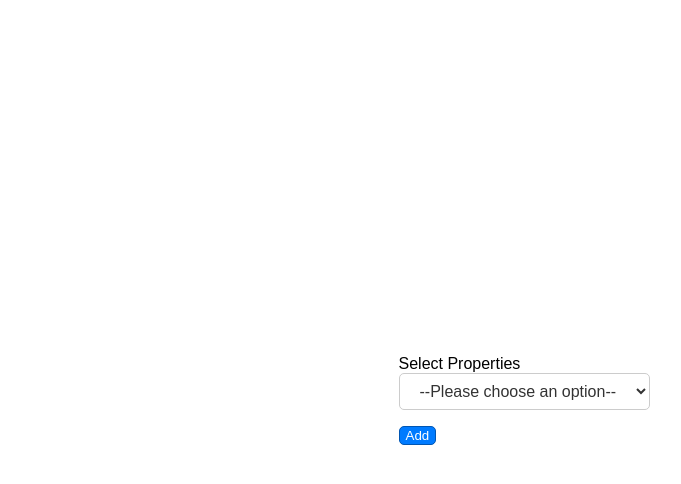
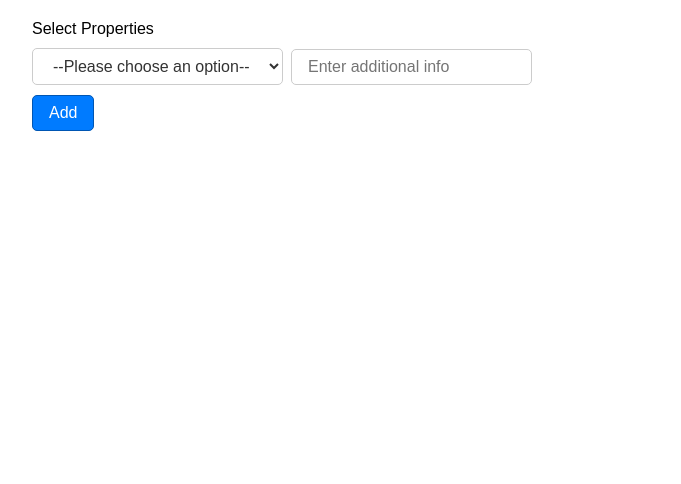
Before and after one commit to WikiEducationFoundation/impact-search, a React (Vite) app: page / in a window 1280 px wide. Shown: the top 484 px of the page, without its empty margins (112-793 px from the left). Built offline with nearby package versions, Linux system fonts and the light colour scheme.

Commit message:
Refactored code, integrated scss, added text input field

```diff
--- a/package.json
+++ b/package.json
@@ -22,6 +22,7 @@
     "eslint": "^8.55.0",
     "eslint-plugin-react-hooks": "^4.6.0",
     "eslint-plugin-react-refresh": "^0.4.5",
+    "sass": "^1.70.0",
     "typescript": "^5.2.2",
     "vite": "^5.0.8"
   }
--- a/src/App.css
+++ /dev/null
@@ -1,38 +0,0 @@
-.property-selector {
-  margin-bottom: 1rem;
-}
-
-.property-selector select,
-.property-selector button {
-  border: 1px solid #ccc;
-  border-radius: 5px;
-  padding: 0.5rem 1rem;
-  margin-right: 0.5rem;
-  font-size: 1rem;
-  color: #333;
-  background-color: #fff;
-}
-
-.property-selector button {
-  cursor: pointer;
-  background-color: #f3f3f3;
-  border-color: #bbb;
-  transition: background-color 0.3s ease;
-}
-
-.property-selector button:hover {
-  background-color: #e9e9e9;
-}
-
-.addButton {
-  border: 1px solid #ccc;
-  border-radius: 5px;
-  background-color: #007bff;
-  color: #fff;
-  border-color: #0056b3;
-}
-
-.addButton:hover {
-  cursor: pointer;
-  background-color: #0056b3;
-}
--- a/src/App.tsx
+++ b/src/App.tsx
@@ -1,10 +1,10 @@
-import "./App.css";
-import PropertySelector from "./PropertySelector";
+import "./styles/App.scss";
+import QueryBuilder from "./components/QueryBuilder";
 
 function App() {
   return (
     <>
-      <PropertySelector />
+      <QueryBuilder />
     </>
   );
 }
--- a/src/PropertySelector.tsx
+++ /dev/null
@@ -1,52 +0,0 @@
-import { useState } from "react";
-
-export default function PropertySelector() {
-  const [property, setProperties] = useState<string[]>([""]);
-
-  const handleAddDropdown = () => {
-    if (property.length < 5) {
-      setProperties([...property, ""]);
-    }
-  };
-
-  const handleRemoveDropdown = (index: number) => {
-    if (property.length > 1) {
-      const updatedDropdowns = property.filter((_, idx) => idx !== index);
-      setProperties(updatedDropdowns);
-    }
-  };
-
-  const handleChange = (index: number, value: string) => {
-    const updatedDropdowns = [...property];
-    updatedDropdowns[index] = value;
-    setProperties(updatedDropdowns);
-  };
-
-  return (
-    <div>
-      <label>Select Properties</label>
-      {property.map((selectedOption: string, index: number) => (
-        <div className="property-selector">
-          <select
-            onChange={(e) => handleChange(index, e.target.value)}
-            value={selectedOption}
-          >
-            <option value="">--Please choose an option--</option>
-            <option value="gender">Gender</option>
-            <option value="ethnicity">Ethnicity</option>
-            <option value="occupation">Occupation</option>
-          </select>
-
-          {property.length > 1 && (
-            <button onClick={() => handleRemoveDropdown(index)}>Remove</button>
-          )}
-        </div>
-      ))}
-      {property.length < 5 && (
-        <button className="addButton" onClick={handleAddDropdown}>
-          Add
-        </button>
-      )}
-    </div>
-  );
-}
--- /dev/null
+++ b/src/components/QueryBuilder.scss
@@ -0,0 +1,53 @@
+.query-builder {
+  width: 80%;
+  margin: 0 auto;
+
+  input[type="text"] {
+    border: 1px solid #ccc;
+    border-radius: 5px;
+    padding: 0.5rem 1rem;
+    margin-right: 0.5rem;
+    font-size: 1rem;
+    color: #333;
+    background-color: #fff;
+    outline: none;
+    transition: border-color 0.3s ease;
+
+    &:focus {
+      border-color: #007bff;
+    }
+  }
+
+  select,
+  button {
+    border: 1px solid #ccc;
+    border-radius: 5px;
+    padding: 0.5rem 1rem;
+    margin-right: 0.5rem;
+    font-size: 1rem;
+    color: #333;
+    background-color: #fff;
+  }
+
+  button {
+    cursor: pointer;
+    background-color: #f3f3f3;
+    border-color: #bbb;
+    transition: background-color 0.3s ease;
+    &.add-button {
+      border: 1px solid #ccc;
+      border-radius: 5px;
+      background-color: #007bff;
+      color: #fff;
+      border-color: #0056b3;
+
+      &:hover {
+        cursor: pointer;
+        background-color: #0056b3;
+      }
+    }
+    &:hover {
+      background-color: #e9e9e9;
+    }
+  }
+}
--- /dev/null
+++ b/src/components/QueryBuilder.tsx
@@ -0,0 +1,63 @@
+import { useState } from "react";
+import "./QueryBuilder.scss";
+import QueryItem from "./QueryItem";
+
+export default function QueryBuilder() {
+  const [properties, setProperties] = useState<QueryProperty[]>([
+    { property: "", qValue: "" },
+  ]);
+
+  const handleAddProperty = () => {
+    if (properties.length < 5) {
+      setProperties([...properties, { property: "", qValue: "" }]);
+    }
+  };
+
+  const handleRemoveQueryItem = (index: number) => {
+    if (properties.length > 1) {
+      const updatedProperties = properties.filter((_, idx) => idx !== index);
+      setProperties(updatedProperties);
+    }
+  };
+
+  const handleChange = (
+    index: number,
+    field: "property" | "qValue",
+    value: string
+  ) => {
+    const updatedProperties = [...properties];
+    updatedProperties[index][field] = value;
+    setProperties(updatedProperties);
+  };
+
+  return (
+    <div className="query-builder">
+      <label>Select Properties</label>
+      {properties.map((property, index) => (
+        <QueryItem
+          handleChange={(index, value) =>
+            handleChange(index, "property", value)
+          }
+          handleTextFieldChange={(index, value) =>
+            handleChange(index, "qValue", value)
+          }
+          handleRemoveQueryItem={handleRemoveQueryItem}
+          index={index}
+          properties={properties}
+          property={property.property}
+          qValue={property.qValue}
+        />
+      ))}
+      {properties.length < 5 && (
+        <button className="add-button" onClick={handleAddProperty}>
+          Add
+        </button>
+      )}
+    </div>
+  );
+}
+
+type QueryProperty = {
+  property: string;
+  qValue: string;
+};
--- /dev/null
+++ b/src/components/QueryItem.scss
@@ -0,0 +1,3 @@
+.query-item {
+  padding: 10px 0;
+}
--- /dev/null
+++ b/src/components/QueryItem.tsx
@@ -0,0 +1,48 @@
+import "./QueryItem.scss";
+
+export default function QueryItem({
+  handleChange,
+  handleTextFieldChange,
+  property,
+  qValue,
+  properties,
+  handleRemoveQueryItem,
+  index,
+}: QueryItemProps) {
+  return (
+    <div className="query-item">
+      <select
+        onChange={(e) => handleChange(index, e.target.value)}
+        value={property}
+      >
+        <option value="">--Please choose an option--</option>
+        <option value="gender">Gender</option>
+        <option value="ethnicity">Ethnicity</option>
+        <option value="occupation">Occupation</option>
+      </select>
+      <input
+        type="text"
+        value={qValue}
+        onChange={(e) => handleTextFieldChange(index, e.target.value)}
+        placeholder="Enter additional info"
+      />
+      {properties.length > 1 && (
+        <button onClick={() => handleRemoveQueryItem(index)}>Remove</button>
+      )}
+    </div>
+  );
+}
+
+type QueryItemProps = {
+  handleChange: (index: number, value: string) => void;
+  handleTextFieldChange: (index: number, value: string) => void;
+  property: string;
+  qValue: string;
+  properties: QueryProperty[];
+  handleRemoveQueryItem: (index: number) => void;
+  index: number;
+};
+type QueryProperty = {
+  property: string;
+  qValue: string;
+};
--- a/src/index.css
+++ b/src/styles/App.scss
@@ -2,8 +2,6 @@ body,
 html {
   height: 100%;
   margin: 0;
-  display: flex;
-  justify-content: center;
-  align-items: center;
+  padding: 10px;
   font-family: Arial, sans-serif;
 }
```
Also changed, not shown: src/main.tsx (+6 -7 lines), 1 other file (tests, documents, lock files or other folders).
